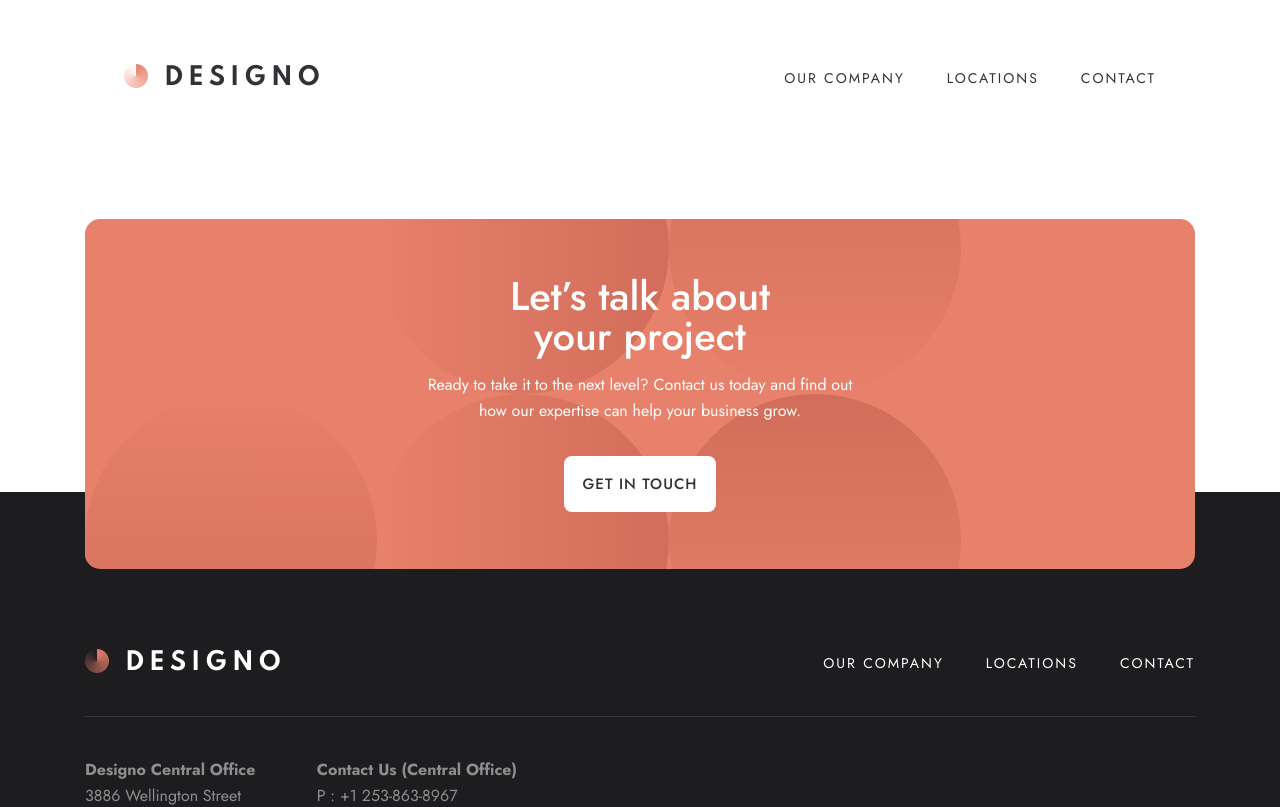
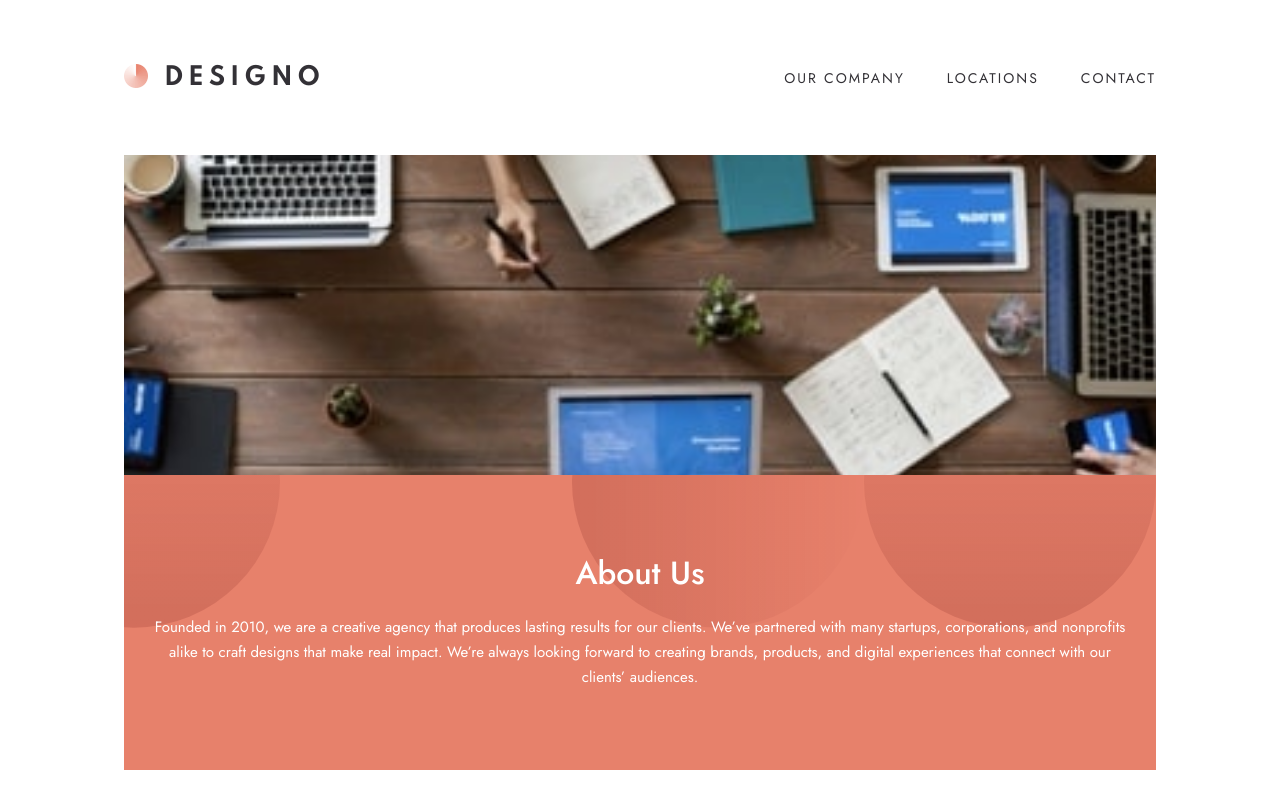
Before and after one commit to g-akca/designo, a React (Vite) app: page /#/about in a window 1280 px wide. Shown: the top 807 px of the page. Built offline with nearby package versions, Linux system fonts and the light colour scheme.

Commit message:
Add HeroSection component with content and styling for About page

```diff
--- a/src/components/about/HeroSection.tsx
+++ b/src/components/about/HeroSection.tsx
@@ -1,7 +1,21 @@
+import heroImg from "/assets/about/mobile/image-about-hero.jpg";
+
 function HeroSection() {
   return (
-    <>
-    </>
+    <div className="bg-peach flex flex-col bg-[url('/assets/about/mobile/bg-pattern-hero-about-mobile.svg')] bg-position-[right_180px]">
+      <img src={heroImg} alt="" className="h-80 object-cover" />
+
+      <div className="px-6 py-20 flex flex-col gap-6 items-center text-center text-white">
+        <h1 className="font-medium text-[32px] leading-9">About Us</h1>
+
+        <p className="text-[15px] leading-6.25">
+          Founded in 2010, we are a creative agency that produces lasting results for our clients.
+          We’ve partnered with many startups, corporations, and nonprofits alike to craft designs
+          that make real impact. We’re always looking forward to creating brands, products, and
+          digital experiences that connect with our clients’ audiences.
+        </p>
+      </div>
+    </div>
   )
 }
 
```
